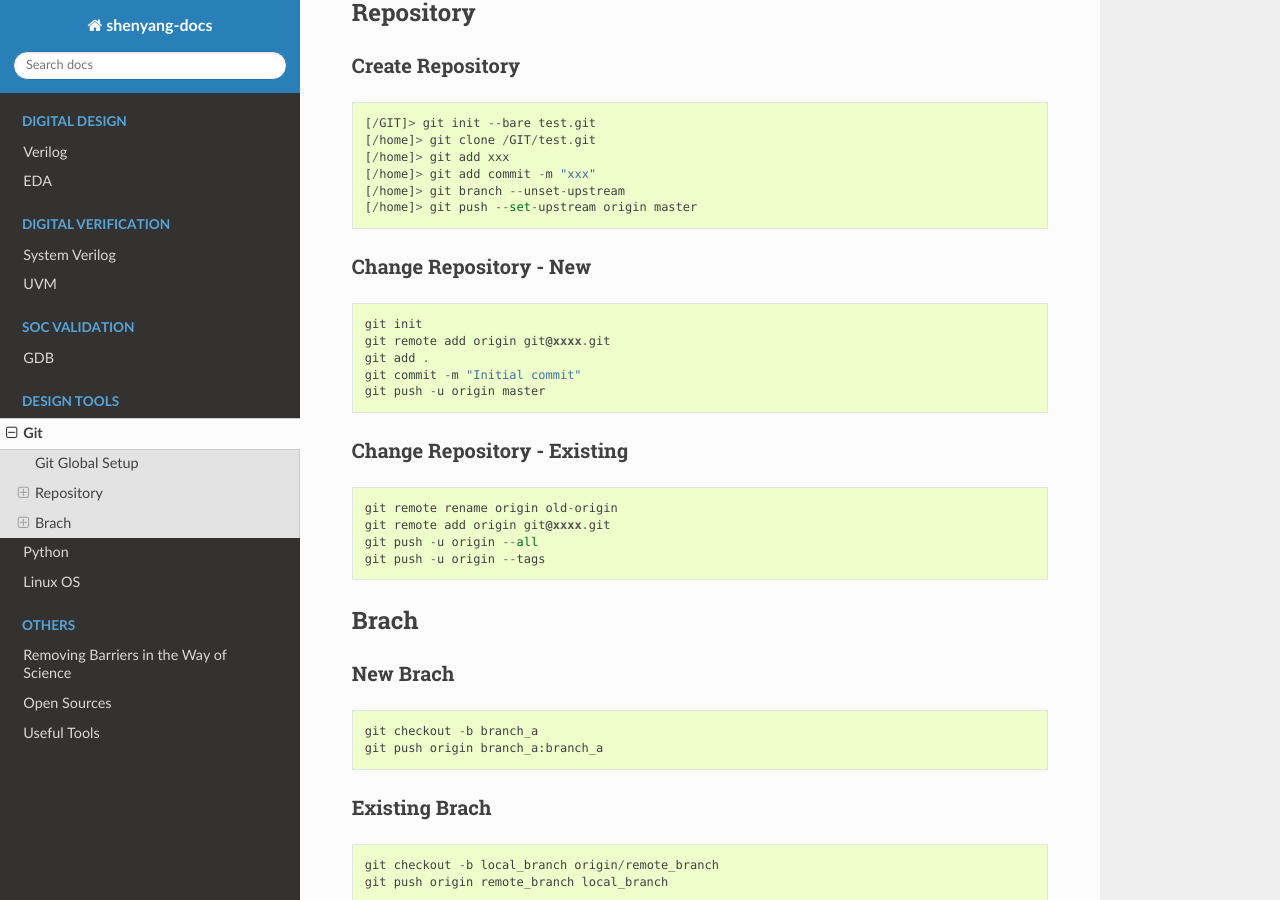
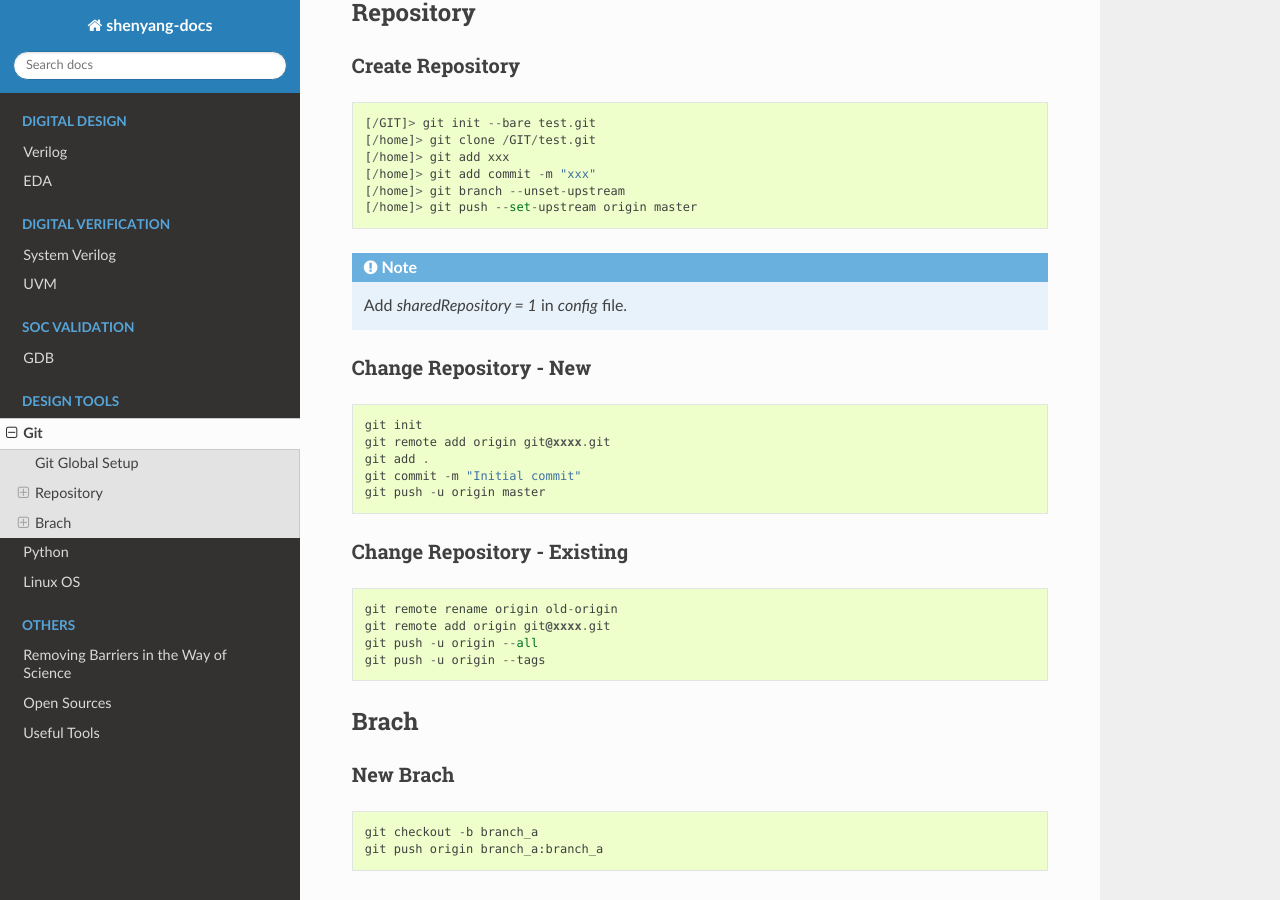
Before and after one commit to shenyang-90/shenyang-blog, a Sphinx documentation site: the page built from docs/source/git.rst, in a window 1280 px wide and 900 px high, scrolled down 303 px. Built offline with Sphinx 7.4.7 and the Read the Docs theme 2.0.0, drawn with Linux system fonts in a browser that asks for light colours.

Commit message:
update git.rst

```diff
--- a/docs/source/git.rst
+++ b/docs/source/git.rst
@@ -27,6 +27,10 @@ Create Repository
    [/home]> git add commit -m "xxx"
    [/home]> git branch --unset-upstream
    [/home]> git push --set-upstream origin master
+
+.. note::
+
+   Add `sharedRepository = 1` in `config` file.
 
 
 
```
